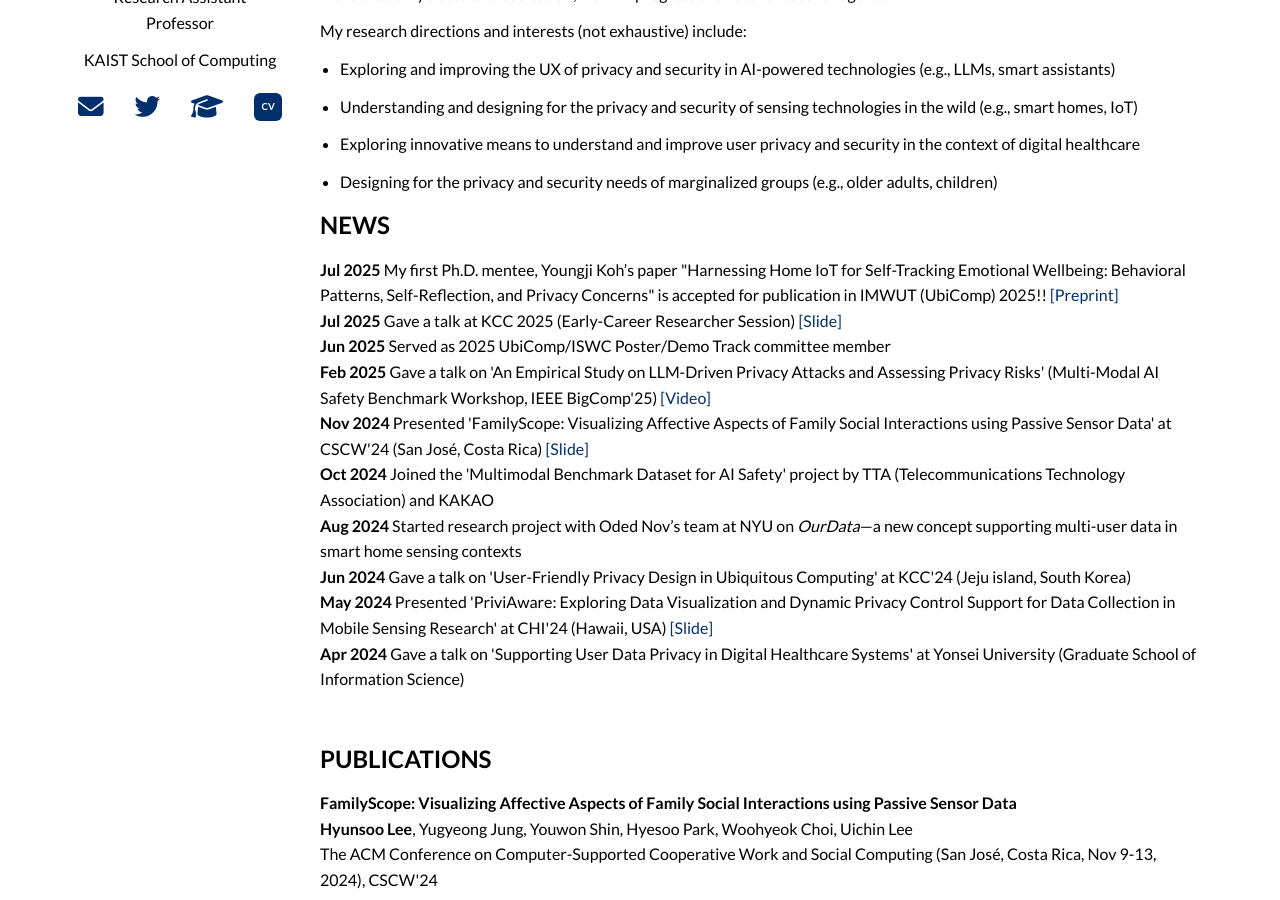
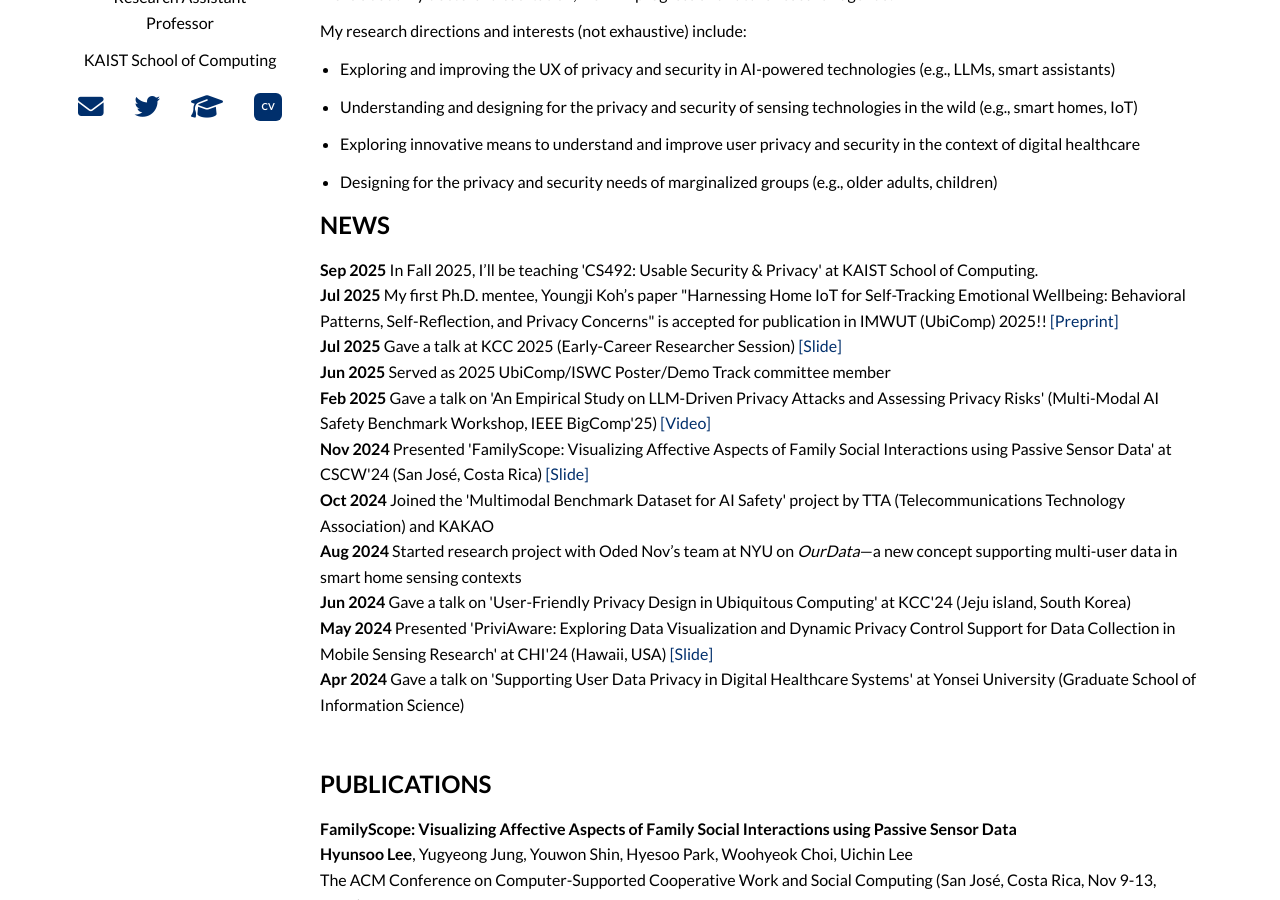
Before and after one commit to hslee90/hslee90.github.io, a Jekyll site: the page built from index.md, in a window 1280 px wide and 900 px high, scrolled down 328 px. Built offline with Jekyll 4.4.1, drawn with Linux system fonts in a browser that asks for light colours; nearby versions of some CDN libraries.

Commit message:
Update index.md

```diff
--- a/index.md
+++ b/index.md
@@ -44,6 +44,9 @@ title: "Home"
 </ul>
 
 <h2 id="news">NEWS</h2>
+<div class="news-item">
+  <strong>Sep 2025</strong> In Fall 2025, I’ll be teaching 'CS492: Usable Security & Privacy' at KAIST School of Computing.
+</div>
 <div class="news-item">
   <strong>Jul 2025</strong> My first Ph.D. mentee, Youngji Koh’s paper "Harnessing Home IoT for Self-Tracking Emotional Wellbeing: Behavioral Patterns, Self-Reflection, and Privacy Concerns" is accepted for publication in IMWUT (UbiComp) 2025!!
       <a href="assets/pdf/lifepensieve.pdf">[Preprint]</a>
```
